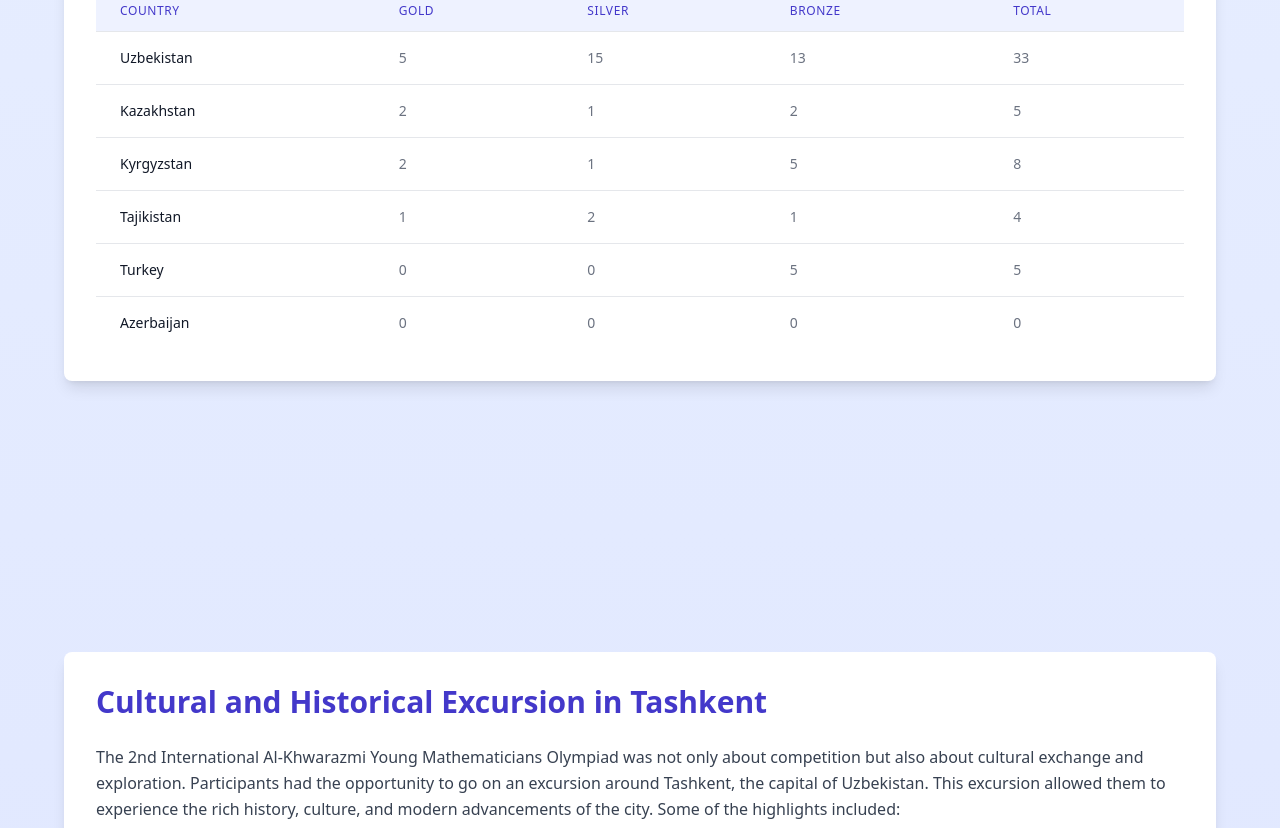
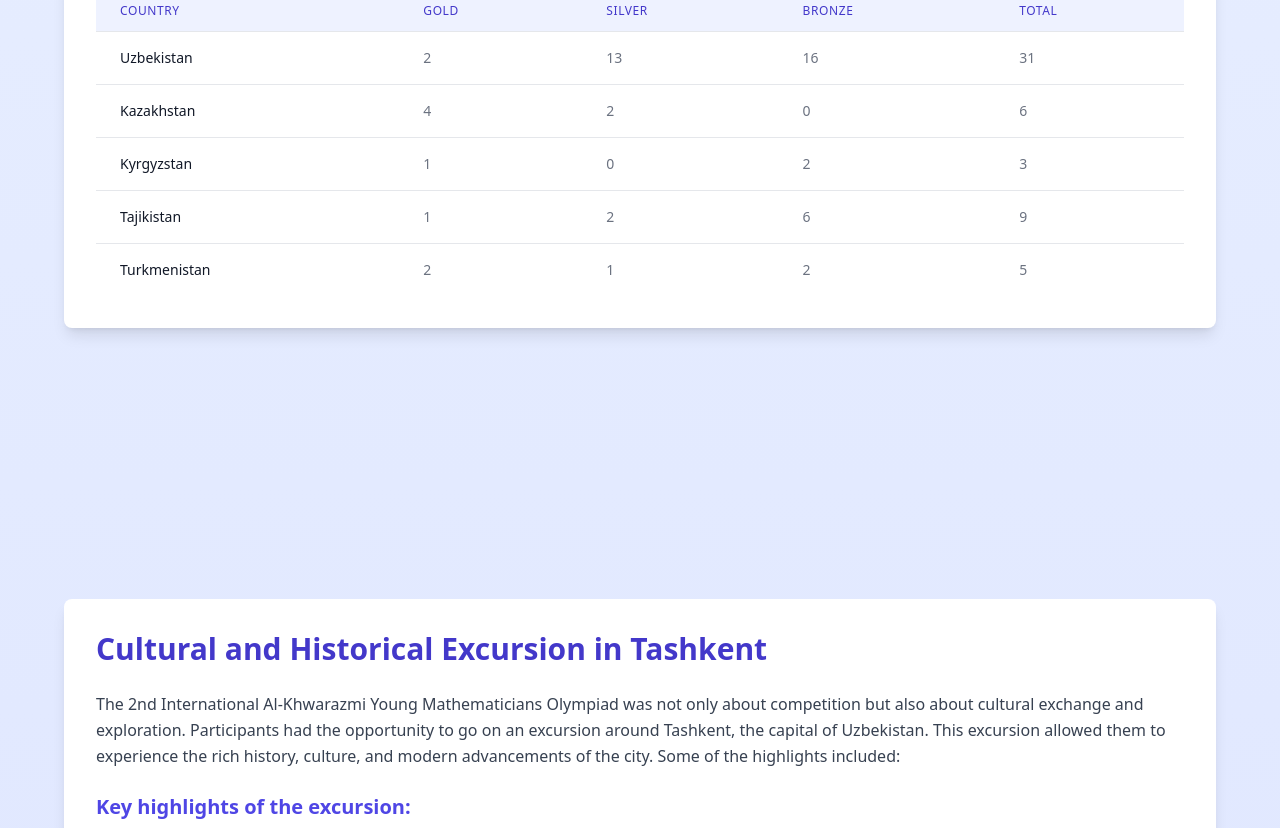
Before and after one commit to OkiljonDadakhanov/alxorazmiy, a Next.js app: page /imio2024 in a window 1280 px wide. Shown: the part 2320-3148 px from the top of the page. Built offline with nearby package versions, Linux system fonts and the light colour scheme.

Commit message:
results fixed

```diff
--- a/app/imio2023/page.tsx
+++ b/app/imio2023/page.tsx
@@ -83,10 +83,10 @@ export default function AlKhwarizmiOlympiad() {
 
   const countryResults: CountryResult[] = [
     { country: "Uzbekistan", gold: 3, silver: 6, bronze: 13, total: 22 },
-    { country: "Kazakhstan", gold: 3, silver: 1, bronze: 1, total: 5 },
-    { country: "Kyrgyzstan", gold: 1, silver: 5, bronze: 6, total: 12 },
-    { country: "Tajikistan", gold: 0, silver: 1, bronze: 0, total: 1 },
-    { country: "Azerbaijan", gold: 0, silver: 1, bronze: 0, total: 1 },
+    { country: "Kazakhstan", gold: 3, silver: 5, bronze: 0, total: 8 },
+    { country: "Kyrgyzstan", gold: 1, silver: 1, bronze: 1, total: 3 },
+    { country: "Tajikistan", gold: 0, silver: 1, bronze: 3, total: 4 },
+    { country: "Azerbaijan", gold: 0, silver: 1, bronze: 3, total: 4 },
   ];
 
   const excursionHighlights: ExcursionHighlight[] = [
--- a/app/imio2024/page.tsx
+++ b/app/imio2024/page.tsx
@@ -81,12 +81,11 @@ export default function AlKhwarizmiOlympiad() {
   }, [goldCount, silverCount, bronzeCount]);
 
   const countryResults: CountryResult[] = [
-    { country: "Uzbekistan", gold: 5, silver: 15, bronze: 13, total: 33 },
-    { country: "Kazakhstan", gold: 2, silver: 1, bronze: 2, total: 5 },
-    { country: "Kyrgyzstan", gold: 2, silver: 1, bronze: 5, total: 8 },
-    { country: "Tajikistan", gold: 1, silver: 2, bronze: 1, total: 4 },
-    { country: "Turkey", gold: 0, silver: 0, bronze: 5, total: 5 },
-    { country: "Azerbaijan", gold: 0, silver: 0, bronze: 0, total: 0 },
+    { country: "Uzbekistan", gold: 2, silver: 13, bronze: 16, total: 31 },
+    { country: "Kazakhstan", gold: 4, silver: 2, bronze: 0, total: 6 },
+    { country: "Kyrgyzstan", gold: 1, silver: 0, bronze: 2, total: 3 },
+    { country: "Tajikistan", gold: 1, silver: 2, bronze: 6, total: 9 },
+    { country: "Turkmenistan", gold: 2, silver: 1, bronze: 2, total: 5 },
   ];
 
   const excursionHighlights: ExcursionHighlight[] = [
@@ -295,10 +294,7 @@ function CulturalExcursion({ highlights, y }: CulturalExcursionProps) {
       style={{ y }}
       className="bg-white rounded-lg shadow-lg p-8 mb-12 relative overflow-hidden"
     >
-      <div
-        className="absolute inset-0 bg-cover bg-center opacity-10 z-0"
-
-      />
+      <div className="absolute inset-0 bg-cover bg-center opacity-10 z-0" />
       <div className="relative z-10">
         <h2 className="text-3xl font-semibold mb-6 text-indigo-700">
           Cultural and Historical Excursion in Tashkent
```
